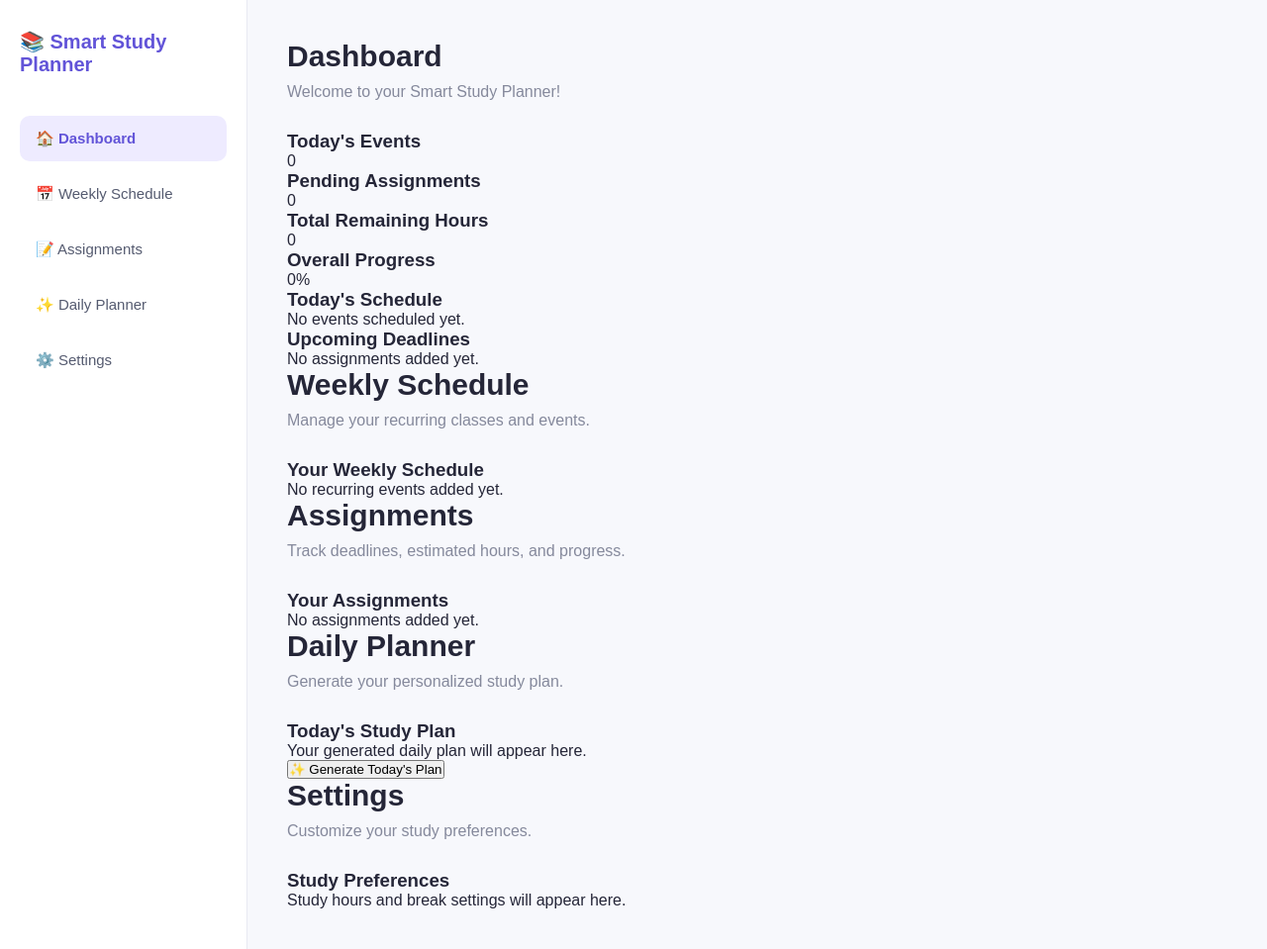
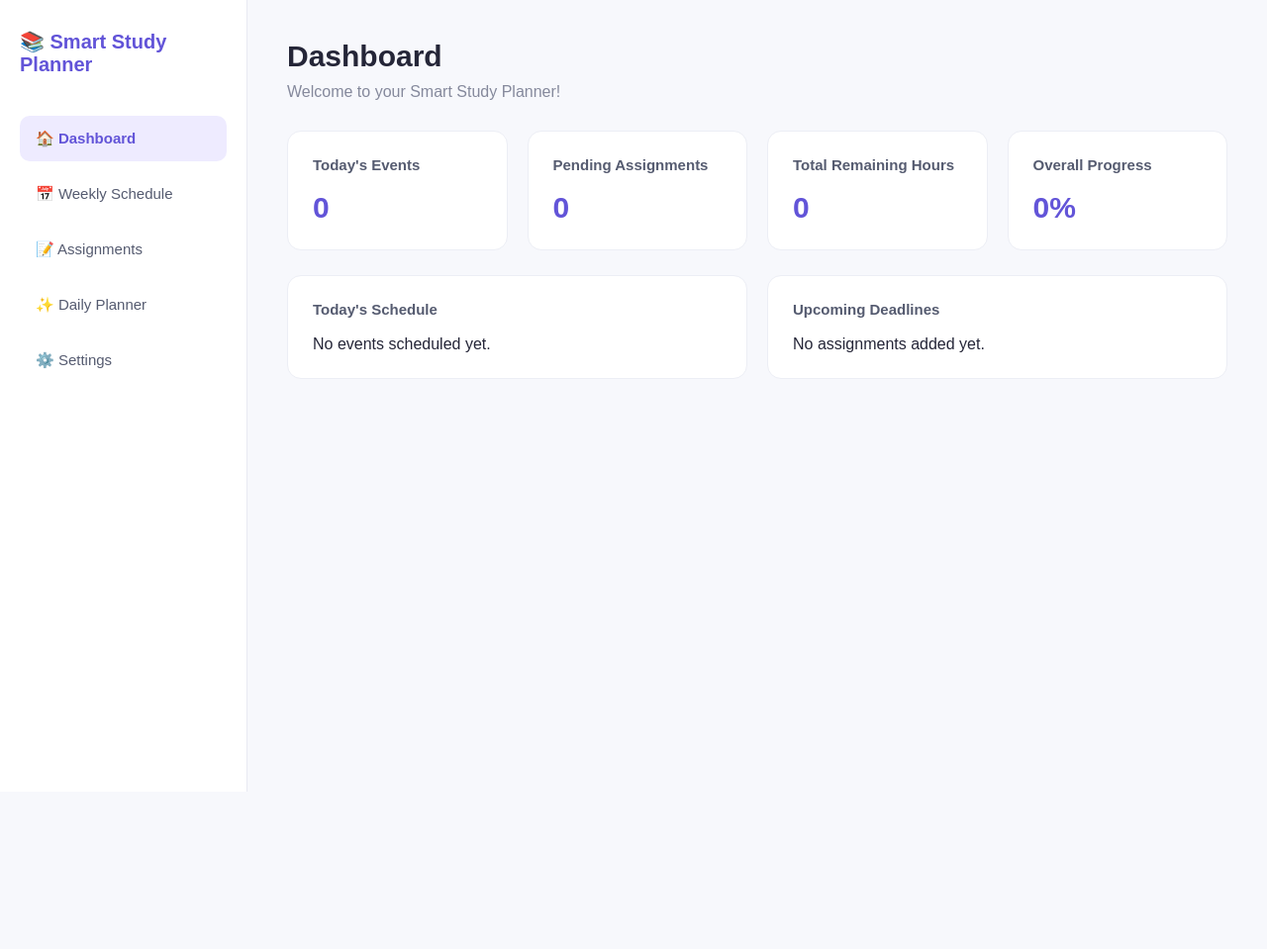
Before and after one commit to dayoungin-ucsd/dsc190-final-project, a plain HTML site: page index.html in a window 1280 px wide. Shown: the whole page at 99% size. After the commit the page ends 800 px from the top, so only its background shows below. Drawn offline with Linux system fonts and the light colour scheme.

Commit message:
Update style.css

```diff
--- a/style.css
+++ b/style.css
@@ -74,3 +74,43 @@ h1 {
     color: #85899c;
     margin-bottom: 30px;
 }
+
+.page {
+    display: none;
+}
+
+.page.active {
+    display: block;
+}
+
+.dashboard-cards {
+    display: grid;
+    grid-template-columns: repeat(4, 1fr);
+    gap: 20px;
+    margin-bottom: 25px;
+}
+
+.card {
+    background-color: white;
+    padding: 25px;
+    border-radius: 14px;
+    border: 1px solid #eceef5;
+}
+
+.card h3 {
+    font-size: 15px;
+    margin-bottom: 18px;
+    color: #555b70;
+}
+
+.card-number {
+    font-size: 30px;
+    font-weight: bold;
+    color: #6254d8;
+}
+
+.dashboard-sections {
+    display: grid;
+    grid-template-columns: 1fr 1fr;
+    gap: 20px;
+}
```
